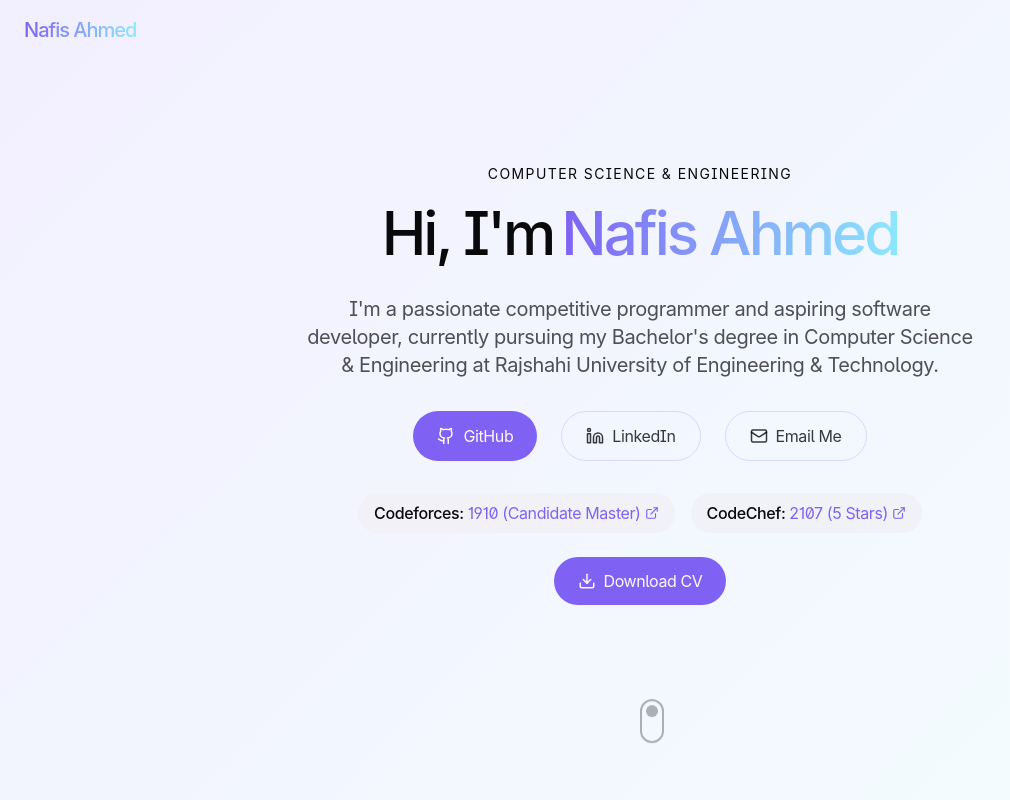
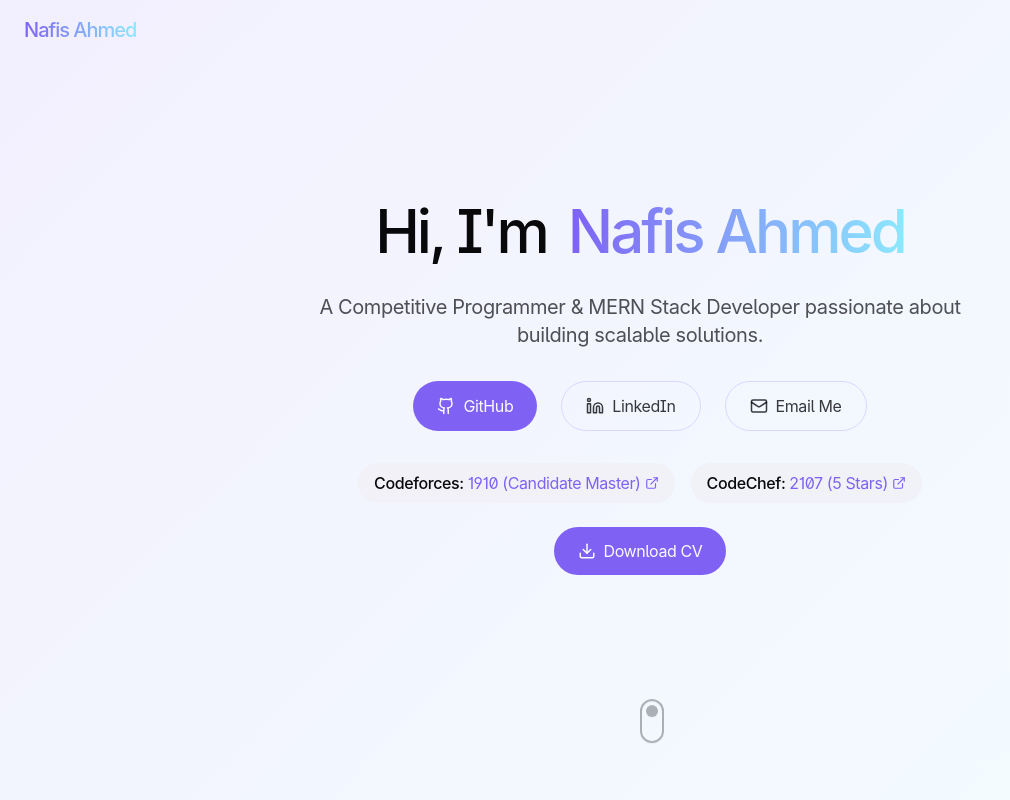
Before and after one commit to NafisAhmed174/my-portfolio, a React (Vite) app: page / in a window 1280 px wide. Shown: the top 800 px of the page, without its empty margins (0-1010 px from the left). Built offline with nearby package versions, Linux system fonts and the light colour scheme.

Commit message:
updated hero section

```diff
--- a/src/components/Hero.tsx
+++ b/src/components/Hero.tsx
@@ -1,6 +1,5 @@
-
 import { cn } from '@/lib/utils';
-import { Github, Linkedin, Mail, ExternalLink, Download} from 'lucide-react';
+import { Github, Linkedin, Mail, ExternalLink, Download } from 'lucide-react';
 
 const Hero = () => {
   const scrollToNextSection = () => {
@@ -12,23 +11,17 @@ const Hero = () => {
 
   return (
     <section id="top" className="min-h-screen flex items-center justify-center relative px-6 overflow-hidden">
-      <div
-        className="absolute inset-0 pointer-events-none z-0 gradient-bg"
-      />
+      <div className="absolute inset-0 pointer-events-none z-0 gradient-bg" />
 
       <div className="container mx-auto relative z-10">
         <div className="max-w-3xl mx-auto text-center">
-          <span className="uppercase text-sm tracking-widest opacity-60 block mb-3 opacity-0 animate-slide-in">
-            Computer Science & Engineering
-          </span>
 
           <h1 className="text-4xl md:text-5xl lg:text-6xl font-medium leading-tight md:leading-tight lg:leading-tight mb-6 opacity-0 animate-slide-in animate-delay-100">
-            Hi, I'm
-            <span className="gradient-text ml-2">Nafis Ahmed</span>
+            Hi, I'm <span className="gradient-text ml-2">Nafis Ahmed</span>
           </h1>
 
           <p className="text-foreground/70 text-lg md:text-xl max-w-2xl mx-auto mb-8 opacity-0 animate-slide-in animate-delay-200">
-            I'm a passionate competitive programmer and aspiring software developer, currently pursuing my Bachelor's degree in Computer Science & Engineering at Rajshahi University of Engineering & Technology.
+            A Competitive Programmer & MERN Stack Developer passionate about building scalable solutions.
           </p>
 
           <div className="flex flex-wrap justify-center gap-6 opacity-0 animate-slide-in animate-delay-300 mb-8">
@@ -37,6 +30,7 @@ const Hero = () => {
               target="_blank"
               rel="noopener noreferrer"
               className="flex items-center gap-2 button-fancy"
+              aria-label="GitHub Profile"
             >
               <Github size={18} />
               GitHub
@@ -46,6 +40,7 @@ const Hero = () => {
               target="_blank"
               rel="noopener noreferrer"
               className="flex items-center gap-2 button-outline"
+              aria-label="LinkedIn Profile"
             >
               <Linkedin size={18} />
               LinkedIn
@@ -53,6 +48,7 @@ const Hero = () => {
             <a
               href="mailto:nafisahmed947@gmail.com"
               className="flex items-center gap-2 button-outline"
+              aria-label="Email Nafis"
             >
               <Mail size={18} />
               Email Me
@@ -89,6 +85,7 @@ const Hero = () => {
               target="_blank"
               rel="noopener noreferrer"
               className="button-fancy flex items-center gap-2"
+              aria-label="Download CV"
             >
               <Download size={18} />
               Download CV
```
